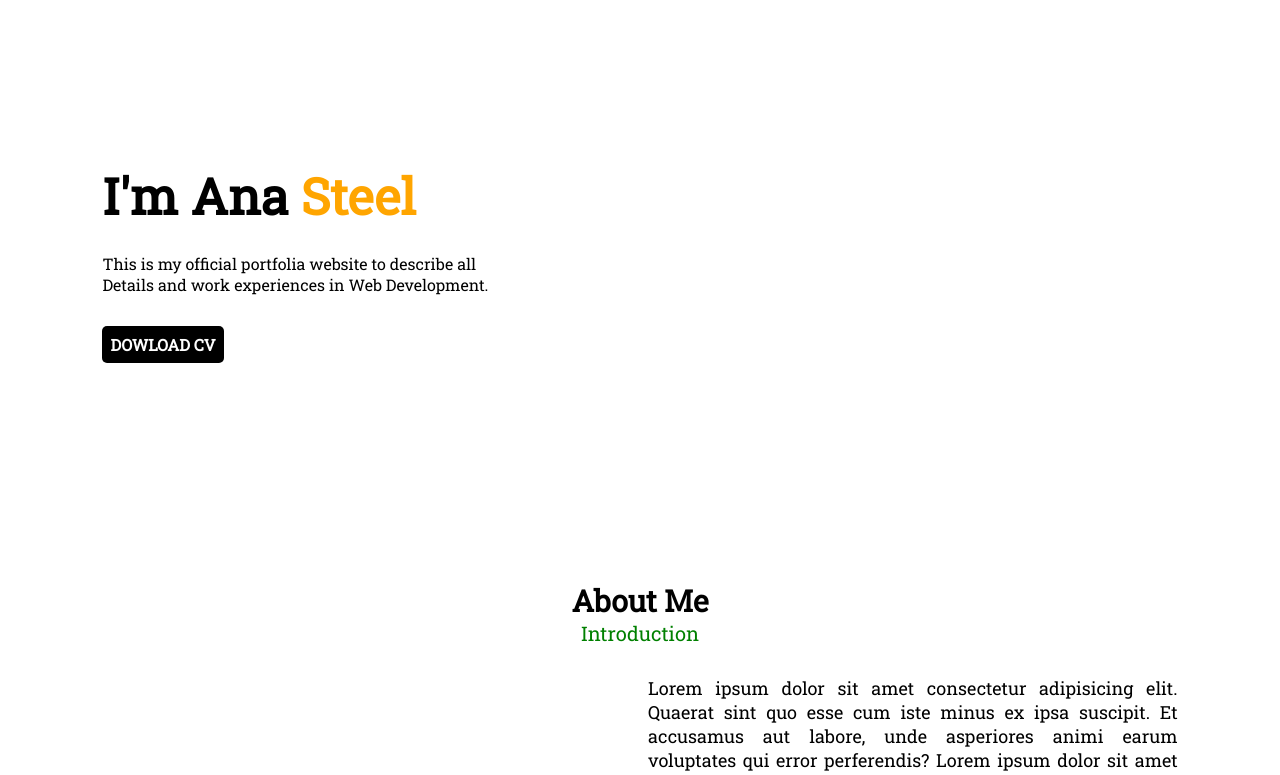
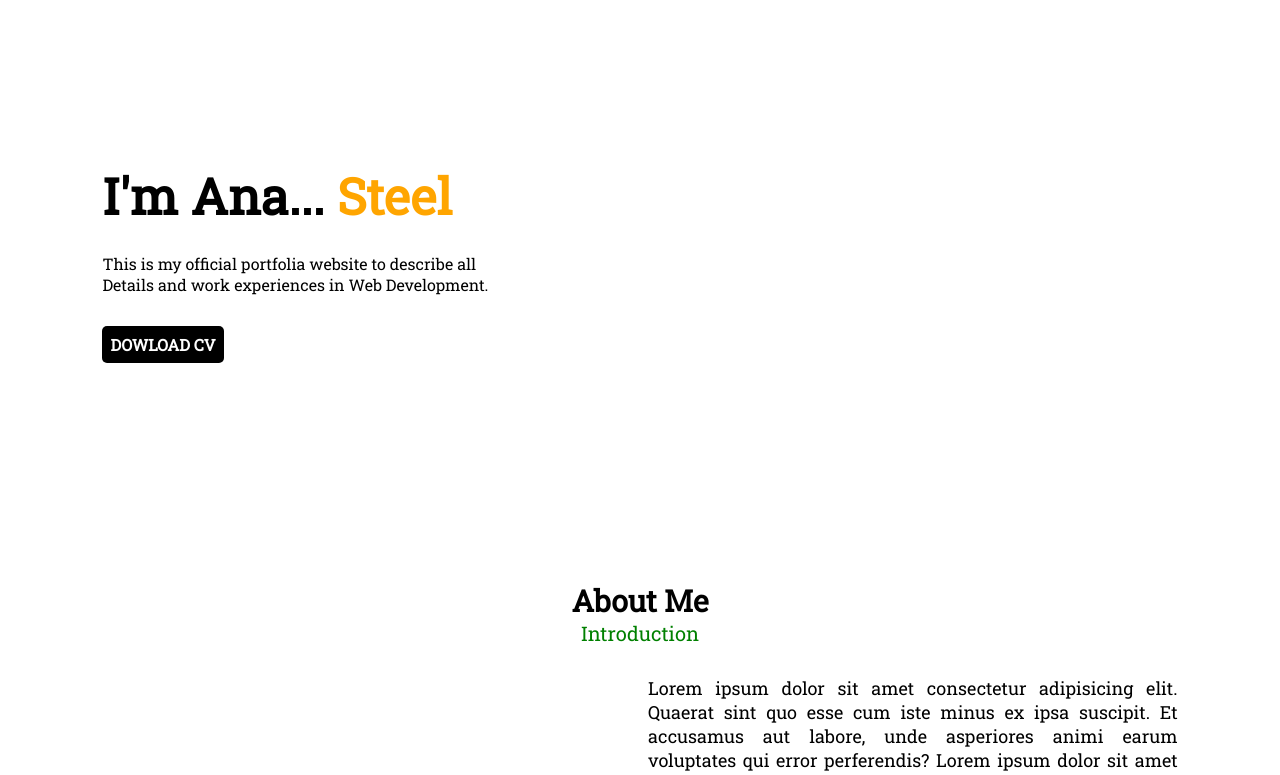
Before and after one commit to snehav07/portfolio, a plain HTML site: page index.html in a window 1280 px wide. Shown: the part 24-799 px from the top of the page. Drawn offline with Linux system fonts and the light colour scheme; a web font is replaced by a local one.

Commit message:
portfolio v2

```diff
--- a/index.html
+++ b/index.html
@@ -34,7 +34,7 @@
         <!-- home -->
         <section id="home">
             <div class="home-content">
-                <h1 id="username">I'm Ana <span id="lname">Steel</span></h1>
+                <h1 id="username">I'm Ana... <span id="lname">Steel</span></h1>
                 <p id="user-details">This is my official portfolia website to describe all
                     <br>
                     Details and work experiences in Web Development.
```
